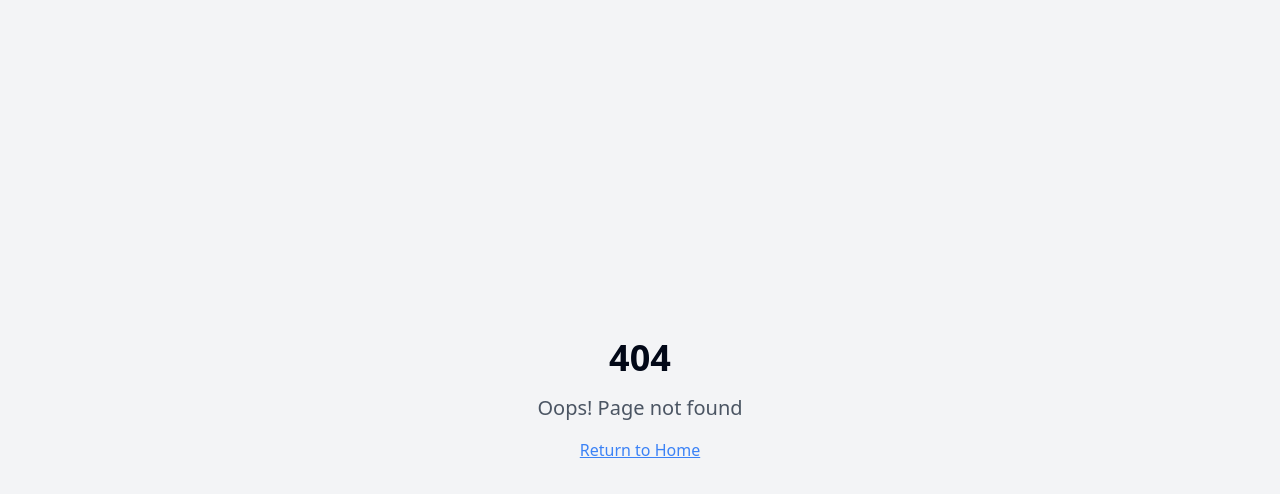
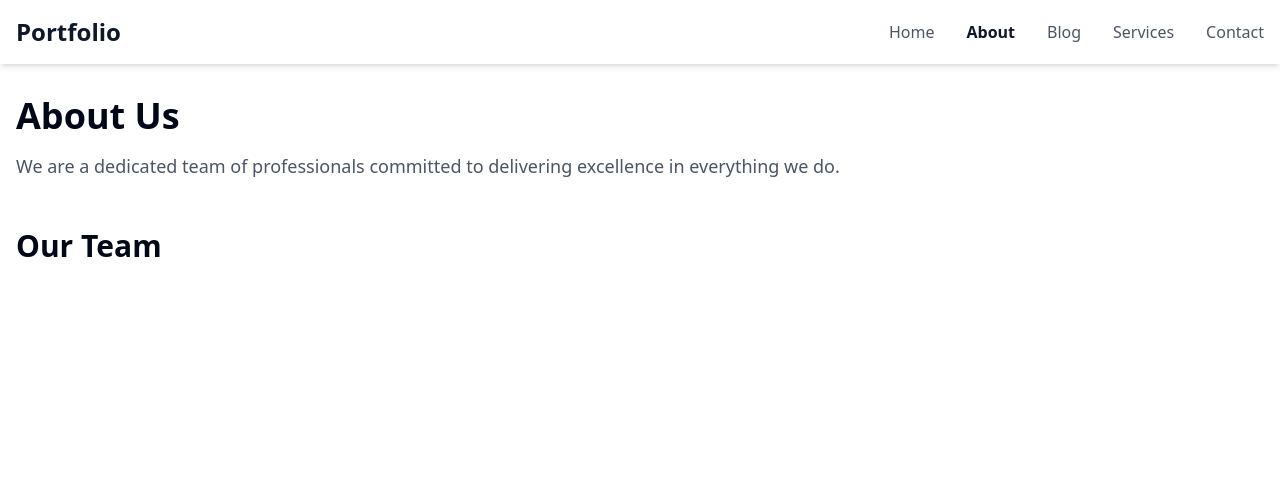
Before and after one commit to engsiam/mern-portfolio, a React (Vite) app: page /about in a window 1280 px wide. Before the commit this address had no page. Shown: the top 494 px of the page. Built offline with nearby package versions, Linux system fonts and the light colour scheme.

Commit message:
Fix navigation to About page
Update routing to ensure that navigating to the About page does not result in a 404 error.
[skip gpt_engineer]

```diff
--- a/src/App.tsx
+++ b/src/App.tsx
@@ -4,6 +4,7 @@ import { TooltipProvider } from "@/components/ui/tooltip";
 import { QueryClient, QueryClientProvider } from "@tanstack/react-query";
 import { BrowserRouter, Routes, Route } from "react-router-dom";
 import Index from "./pages/Index";
+import About from "./pages/About";
 import NotFound from "./pages/NotFound";
 
 const queryClient = new QueryClient();
@@ -16,6 +17,7 @@ const App = () => (
       <BrowserRouter>
         <Routes>
           <Route path="/" element={<Index />} />
+          <Route path="/about" element={<About />} />
           <Route path="*" element={<NotFound />} />
         </Routes>
       </BrowserRouter>
--- /dev/null
+++ b/src/pages/About.tsx
@@ -0,0 +1,27 @@
+import Navigation from "@/components/Navigation";
+
+const About = () => {
+  return (
+    <div>
+      <Navigation />
+      <div className="container mx-auto px-4 py-8">
+        <div className="mb-12">
+          <h1 className="text-4xl font-bold mb-4">About Us</h1>
+          <p className="text-lg text-gray-600">
+            We are a dedicated team of professionals committed to delivering excellence
+            in everything we do.
+          </p>
+        </div>
+
+        <div className="mb-12">
+          <h2 className="text-3xl font-semibold mb-4">Our Team</h2>
+          <div className="grid grid-cols-1 md:grid-cols-3 gap-6">
+            {/* Team members will be loaded dynamically here */}
+          </div>
+        </div>
+      </div>
+    </div>
+  );
+};
+
+export default About;
```
